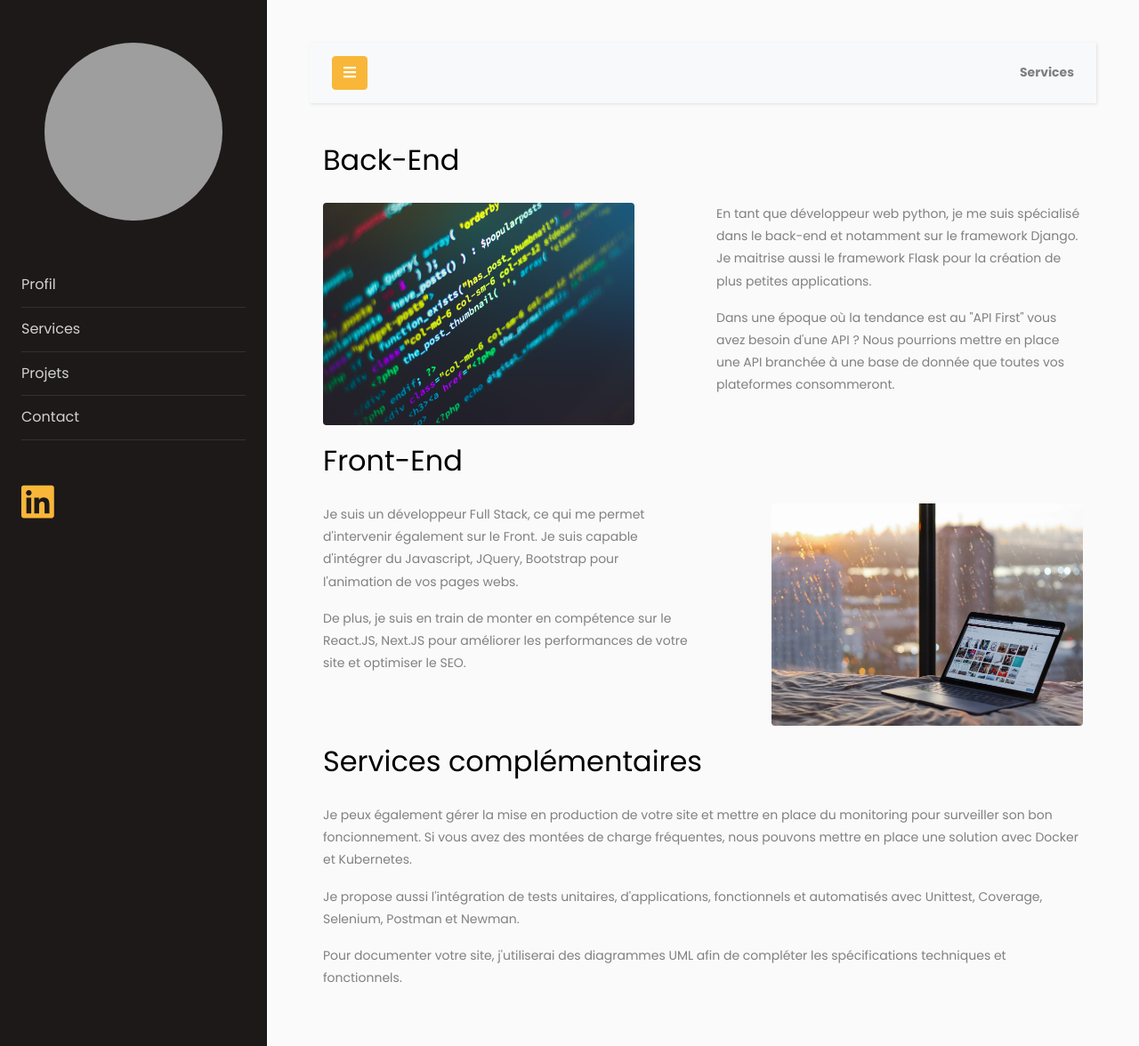
After one commit to cuffco/CV, a Django app: page /services in a window 1280 px wide. The commit adds this page. Shown: the whole page at 89% size. Run offline with Django 3.2, Linux system fonts and the light colour scheme; some libraries are stand-ins or nearby versions; grey boxes are pictures that could not be loaded.

Commit message:
add Services

```diff
--- a/cv_project/cv_app/templates/profil.html
+++ b/cv_project/cv_app/templates/profil.html
@@ -21,8 +21,9 @@
 
         <div class="container">
             <h2 class="mb-4">Me Concernant</h2>
-            <p> Très curieux de nature, c'est après une reconversion professionnelle en 2016 que j'ai découvert le monde de l'informatique. Mon attrait pour ce domaine m'a permis d'évoluer rapidement et de découvrir de nombreux métiers.</p>
+            <p> De nature curieuse et , c'est après une reconversion professionnelle en 2016 que j'ai découvert le monde de l'informatique. Mon attrait pour ce domaine m'a permis d'évoluer rapidement et de découvrir de nombreux métiers.</p>
             <p> Je suis toujours en quête d'apprentissage et en recherche de nouvelles expériences, c'est pour cela que j'ai décidé de devenir développeur web en freelance.</p>
+            <p> </p>
         </div>
 
         <div class="container">
@@ -36,7 +37,7 @@
                     </li>
                     <li> 2013 : Diplôme d'ingénieur généraliste
                     <a href="https://www.esigelec.fr/fr" target="_blank">
-                        <img alt="esigelec" src="{% static 'img/esigelec.png' %}" width="240" height="60">
+                        <img alt="esigelec" src="{% static 'img/esigelec.jpg' %}" width="240" height="60">
                     </a>
                     </li>
                 </ul>
--- /dev/null
+++ b/cv_project/cv_app/templates/services.html
@@ -0,0 +1,60 @@
+{% extends 'base.html' %}
+{% load static %}
+
+{% block content %}
+
+<div id="content" class="p-4 p-md-5">
+
+        <nav class="navbar navbar-expand-lg navbar-light bg-light">
+          <div class="container-fluid">
+
+            <button type="button" id="sidebarCollapse" class="btn btn-primary">
+              <i class="fa fa-bars"></i>
+              <span class="sr-only">Toggle Menu</span>
+            </button>
+              <div>
+                  <strong> Services </strong>
+              </div>
+
+          </div>
+        </nav>
+
+        <div class="container">
+            <h2 class="mb-4">Back-End</h2>
+            <div class="row">
+                <div class="col">
+                    <img src="{% static 'img/backend.jpg' %}" class="rounded float-left" alt="backend" width="350" height="250">
+                </div>
+                <div class="col">
+                    <p> En tant que développeur web python, je me suis spécialisé dans le back-end et notamment sur le framework Django. Je maitrise aussi le framework Flask pour la création de plus petites applications.</p>
+                    <p> Dans une époque où la tendance est au "API First" vous avez besoin d'une API ? Nous pourrions mettre en place une API branchée à une base de donnée que toutes vos plateformes consommeront.</p>
+                </div>
+            </div>
+        </div>
+
+        <div class="container mt-3">
+            <h2 class="mb-4">Front-End</h2>
+            <div class="row">
+                <div class="col">
+                    <p> Je suis un développeur Full Stack, ce qui me permet d'intervenir également sur le Front. Je suis capable d'intégrer du Javascript, JQuery, Bootstrap pour l'animation de vos pages webs.</p>
+                    <p> De plus, je suis en train de monter en compétence sur le React.JS, Next.JS pour améliorer les performances de votre site et optimiser le SEO. </p>
+                </div>
+                <div class="col">
+                    <img src="{% static 'img/frontend.jpg' %}" class="rounded float-right" alt="frontend" width="350" height="250">
+                </div>
+            </div>
+        </div>
+
+        <div class="container mt-3">
+            <h2 class="mb-4">Services complémentaires</h2>
+            <p> Je peux également gérer la mise en production de votre site et mettre en place du monitoring pour surveiller son bon foncionnement.
+                Si vous avez des montées de charge fréquentes, nous pouvons mettre en place une solution avec Docker et Kubernetes.</p>
+            <p> Je propose aussi l'intégration de tests unitaires, d'applications, fonctionnels et automatisés avec Unittest, Coverage, Selenium, Postman et Newman.</p>
+            <p> Pour documenter votre site, j'utiliserai des diagrammes UML afin de compléter les spécifications techniques et fonctionnels.</p>
+
+        </div>
+
+</div>
+
+
+{% endblock %}
--- a/cv_project/cv_app/urls.py
+++ b/cv_project/cv_app/urls.py
@@ -5,4 +5,6 @@ app_name = 'cv_app'
 
 urlpatterns = [
     path('', views.profil, name='profil'),
+    path('services', views.services, name='services'),
+    path('projets', views.projets, name='projets'),
 ]
--- a/cv_project/cv_app/views.py
+++ b/cv_project/cv_app/views.py
@@ -7,3 +7,18 @@ def profil(request):
     :return: HomePage
     """
     return render(request, 'profil.html', locals())
+
+
+def services(request):
+    """
+    :param request: None
+    :return: HomePage
+    """
+    return render(request, 'services.html', locals())
+
+def projets(request):
+    """
+    :param request: None
+    :return: HomePage
+    """
+    return render(request, 'projets.html', locals())
--- a/cv_project/templates/base.html
+++ b/cv_project/templates/base.html
@@ -30,13 +30,13 @@
                     <a href="#" class="img logo rounded-circle mb-5" style="background-image: url(./static/img/logo.jpg);"></a>
                 <ul class="list-unstyled components mb-5">
                   <li>
-                      <a href="#">Profil</a>
+                      <a href="{% url 'cv_app:profil' %}">Profil</a>
                   </li>
                   <li>
-                      <a href="#">Services</a>
+                      <a href="{% url 'cv_app:services' %}">Services</a>
                   </li>
                   <li>
-                      <a href="#">Projets</a>
+                      <a href="{% url 'cv_app:projets' %}">Projets</a>
                   </li>
                   <li>
                   <a href="#">Contact</a>
```
Also changed, not shown: cv_project/cv_app/templates/projets.html (added, +56 -0 lines), cv_project/static/img/backend.jpg (added), cv_project/static/img/django.png (added), cv_project/static/img/esigelec.jpg (added), cv_project/static/img/esigelec.png (deleted), cv_project/static/img/frontend.jpg (added).
